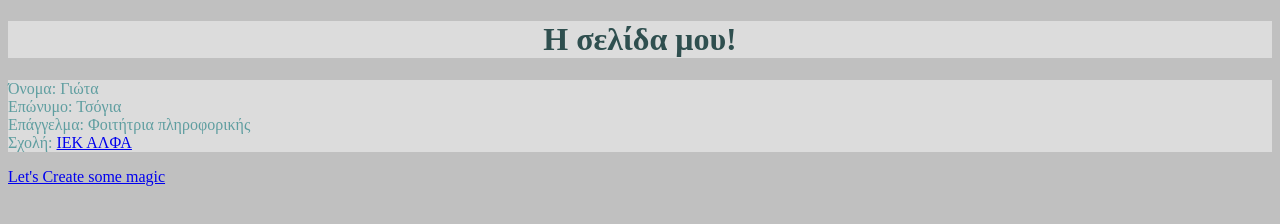
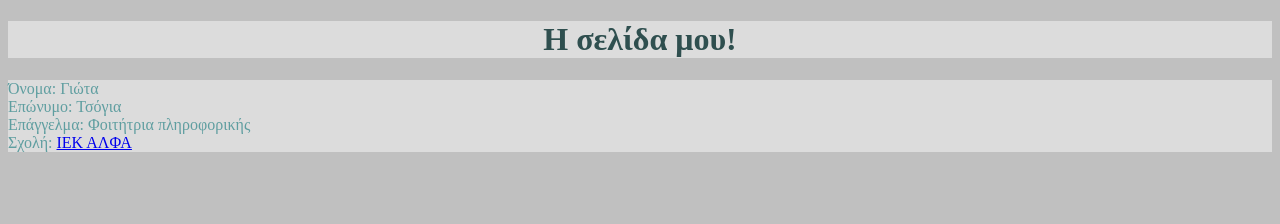
Before and after one commit to giotatsg/giotatsg.github.io, a plain HTML site: page index.html in a window 1280 px wide. Drawn offline with Linux system fonts and the light colour scheme.

Commit message:
Update index.html

```diff
--- a/index.html
+++ b/index.html
@@ -22,7 +22,7 @@
                 Σχολή: <a href="https://www.iekalfa.gr/">ΙΕΚ ΑΛΦΑ</a>
              </p>
 
-             <a id="000-panel-button_onboarding_welcome_get-started" href="#" ng-click="transitionToNextTemplate('goal')" class="dash-button dash-button--full text-uppercase onboarding__btn margin-bottom-20 ng-binding">Let's Create some magic</a>
+
 
 
 
```
